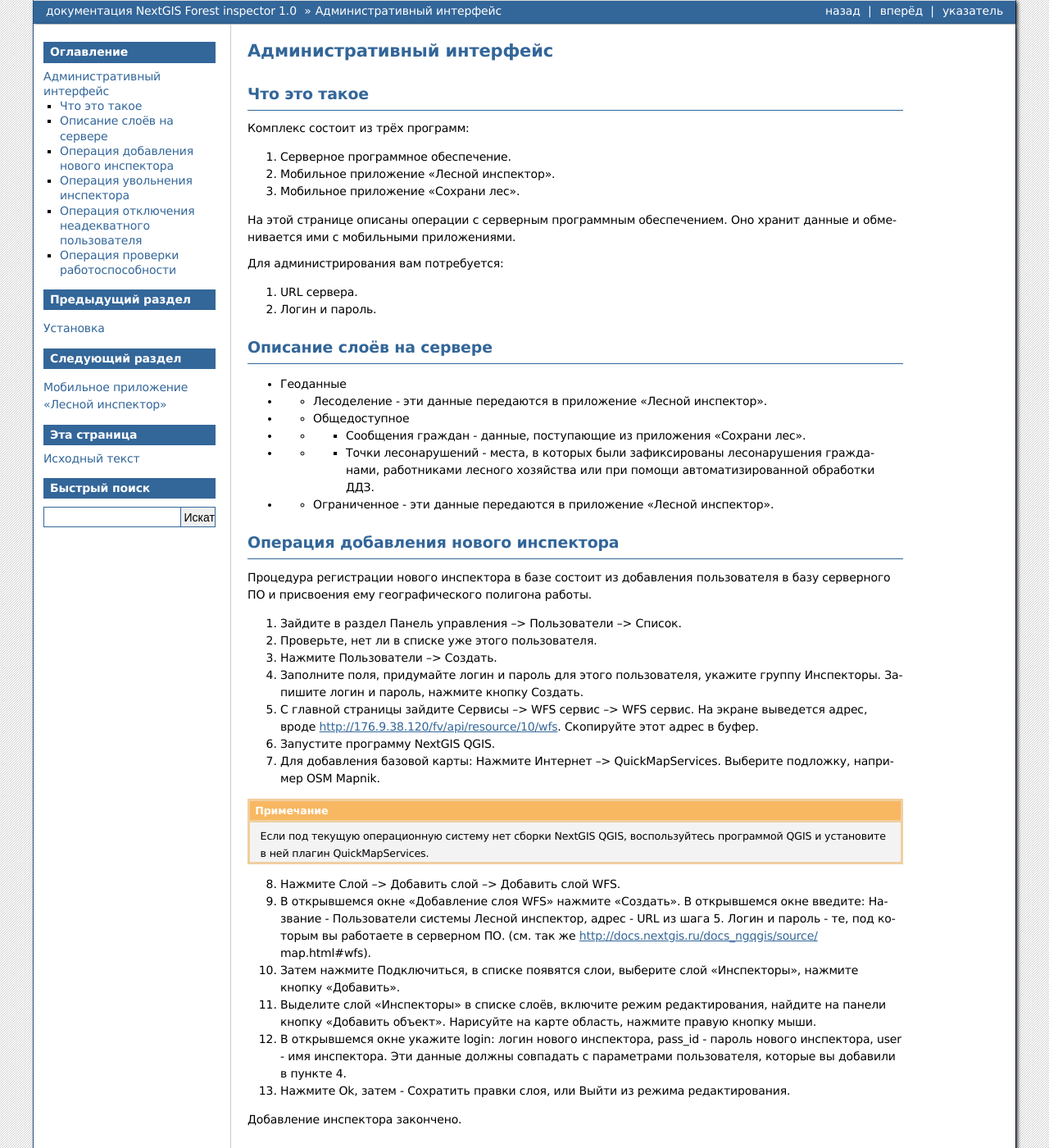
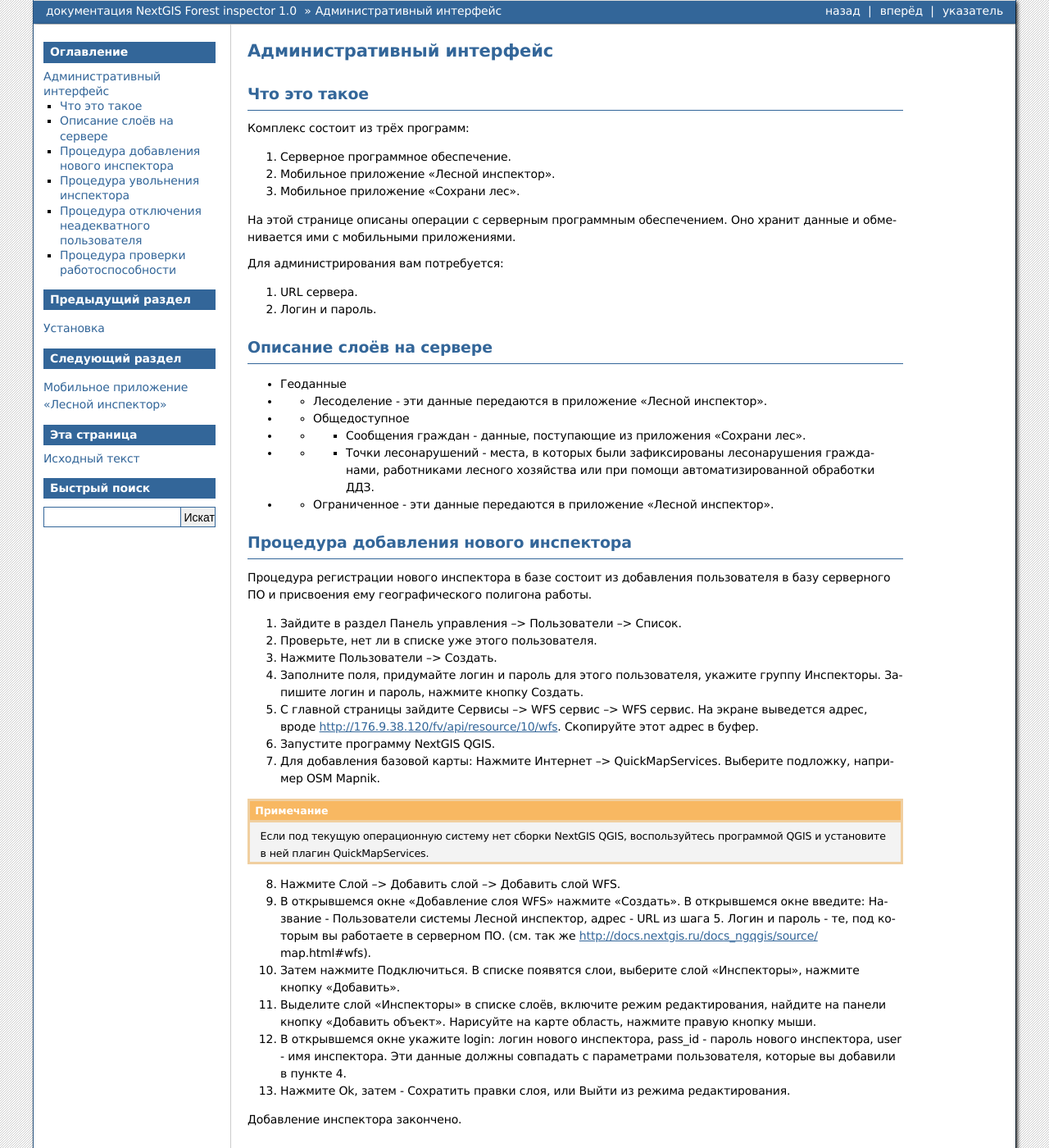
Before and after one commit to nextgis/docs_forestinspector, a Sphinx documentation site: the page built from source/admin.rst, in a window 1280 px wide and 1400 px high. Shown: the whole window at 82% size. Built offline with Sphinx 7.4.7, drawn with Linux system fonts in a browser that asks for light colours; formulas are drawn with MathJax 3; some of the changed text lies outside the part shown.

Commit message:
лесной инспектор

```diff
--- a/source/admin.rst
+++ b/source/admin.rst
@@ -33,7 +33,7 @@
       работниками лесного хозяйства или при помощи автоматизированной обработки ДДЗ.
 * * Ограниченное - эти данные передаются в приложение "Лесной инспектор".
 
-Операция добавления нового инспектора
+Процедура добавления нового инспектора
 -----------------------------------------
 
 Процедура регистрации нового инспектора в базе состоит из добавления пользователя в
@@ -58,18 +58,18 @@
    под которым вы работаете в серверном ПО.
    (см. так же http://docs.nextgis.ru/docs_ngqgis/source/ map.html#wfs).
 
-10. Затем нажмите Подключиться, в списке появятся слои, выберите слой "Инспекторы",
+10. Затем нажмите Подключиться. В списке появятся слои, выберите слой "Инспекторы",
     нажмите кнопку "Добавить".
 11. Выделите слой "Инспекторы" в списке слоёв, включите режим редактирования, найдите на
     панели кнопку "Добавить объект". Нарисуйте на карте область, нажмите правую кнопку мыши.
-12. В открывшемся окне укажите login: логин нового инспектора, pass_id - пароль нового инспектора,
-    user - имя инспектора. Эти данные должны совпадать с параметрами пользователя, которые
-    вы добавили в пункте 4.
+12. В открывшемся окне укажите login: логин нового инспектора, pass_id - пароль нового
+    инспектора, user - имя инспектора. Эти данные должны совпадать с параметрами
+    пользователя, которые вы добавили в пункте 4.
 13. Нажмите Ok, затем - Сохратить правки слоя, или Выйти из режима редактирования.
 
 Добавление инспектора закончено.
 
-Операция увольнения инспектора
+Процедура увольнения инспектора
 -----------------------------------------
 
 Процедура увольнения инспектора состоит из отключения пльзователя в административном
@@ -79,7 +79,7 @@
 2. Найдите пользователя в списке. Нажмите на его кнопку редактирования.
 3. В открывшемся окне включите поле Отключён.
 
-Операция отключения неадекватного пользователя
+Процедура отключения неадекватного пользователя
 ------------------------------------------------
 
 Процедура отключения неадекватного пользователя состоит из отключения пользователя
@@ -89,7 +89,7 @@
 2. Найдите пользователя в списке. Нажмите на его кнопку редактирования.
 3. В открывшемся окне включите поле Отключён.
 
-Операция проверки работоспособности
+Процедура проверки работоспособности
 ------------------------------------------------
 
 Для проверки работоспособности приложения следует выполнить следующую последовательность шагов:
```
